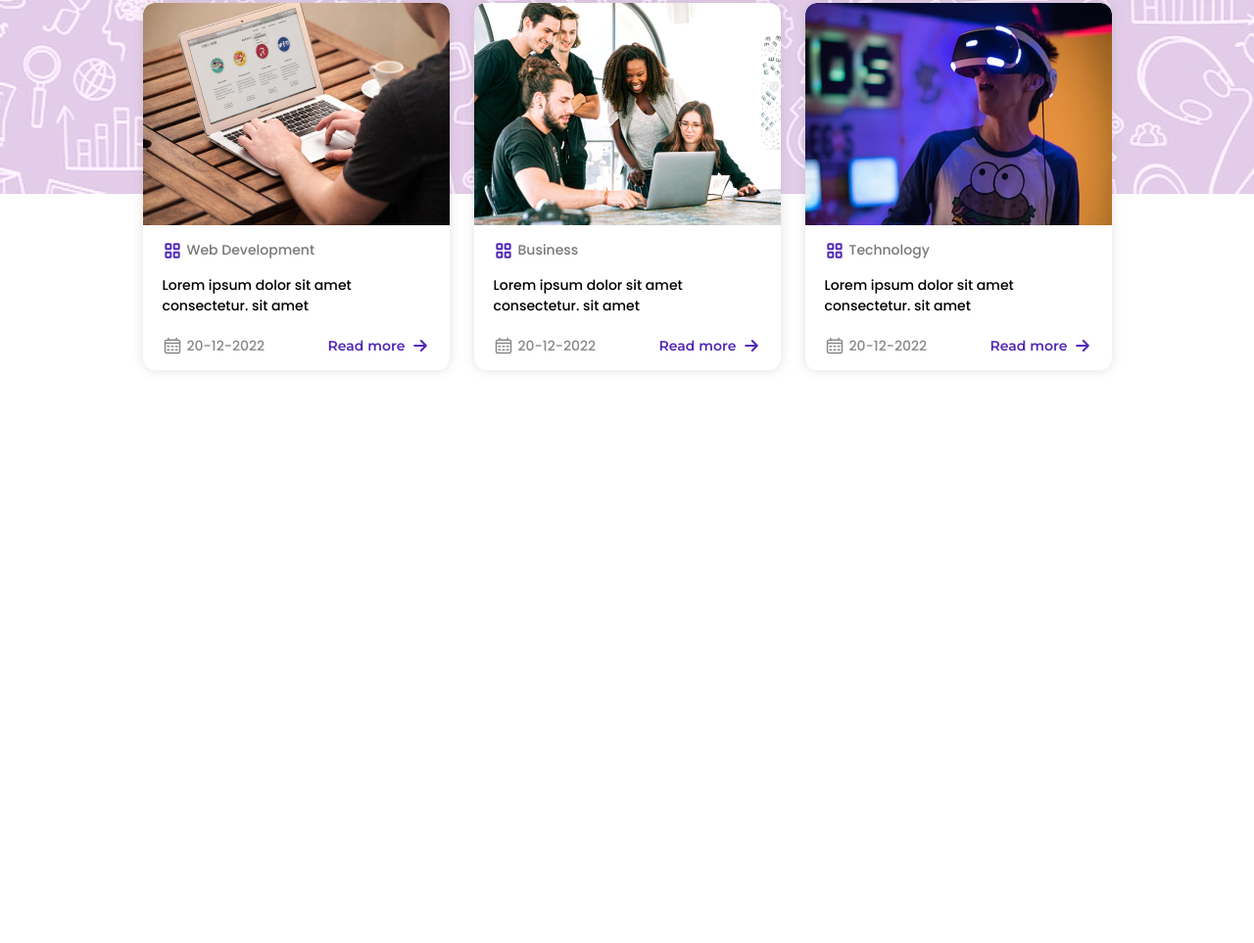
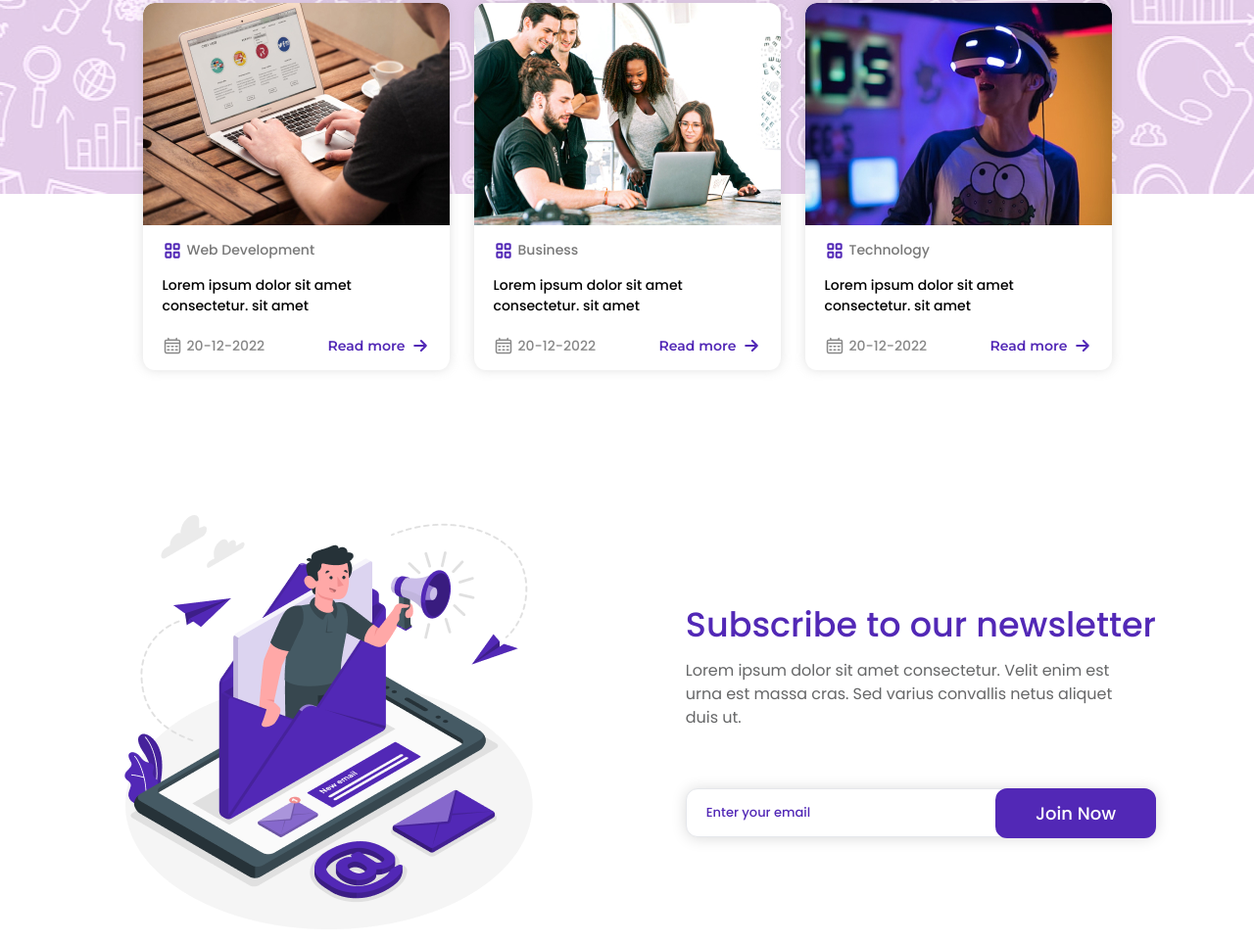
Before and after one commit to vostavhy/landing-tailwind-skills, a website built with Vite: page index.html in a window 1280 px wide. Shown: the part 4708-5671 px from the top of the page at 98% size. Before the commit the page ends 5166 px from the top, so only its background shows below. Built offline with nearby package versions, Linux system fonts and the light colour scheme; files whose address does not match are found by name.

Commit message:
feat: implement subscription

```diff
--- a/index.html
+++ b/index.html
@@ -523,14 +523,16 @@
     <!--News-->
     <section class="pt-[120px] md:pt-[60px]">
       <div class="min-h-[375px] bg-[url('/images/news/bg-news.jpg')] bg-cover bg-center bg-no-repeat text-center">
-        <h2 class="mt-[30px] inline-block max-w-[365px]">Our Latest news & Article</h2>
+        <h2 class="mt-[30px] inline-block max-w-[365px] md:mt-[50px]">Our Latest news & Article</h2>
       </div>
       <!--News Cards-->
-      <div class="m-auto mb-20 mt-[-195px] flex max-w-[989px] justify-between">
+      <div
+        class="m-auto mt-[-195px] flex max-w-[989px] justify-between lg:gap-4 lg:px-5 md:flex-wrap md:justify-around"
+      >
         <!--Card-->
         <div class="max-w-[313px] overflow-hidden rounded-[12px] shadow-[0px_0px_11px_0px_#9999994D]">
           <div>
-            <img class="h-auto max-w-full" src="/images/news/news-1.jpg" alt="img" />
+            <img class="h-auto w-full max-w-full" src="/images/news/news-1.jpg" alt="img" />
           </div>
           <div class="px-5 py-[15px]">
             <div class="flex items-center">
@@ -610,5 +612,38 @@
         </div>
       </div>
     </section>
+
+    <!--Subscription-->
+    <section class="pt-[121px] sm:pt-14">
+      <div class="m-auto flex max-w-[1080px] items-center justify-between lg:px-5 md:flex-col-reverse sm:px-4">
+        <div class="max-w-[464px]">
+          <img class="max-w-full" src="/images/subscription/email.png" alt="img" />
+        </div>
+        <div class="max-w-[500px]">
+          <h2 class="text-left text-[35px] font-medium leading-[62px] text-[#5228B6] sm:text-[25px]">
+            Subscribe to our newsletter
+          </h2>
+          <p class="mt-1 max-w-[471px] text-[16px] font-normal leading-[24px] tracking-[-0.002em] text-[#666768]">
+            Lorem ipsum dolor sit amet consectetur. Velit enim est urna est massa cras. Sed varius convallis netus
+            aliquet duis ut.
+          </p>
+          <form class="mt-[60px]" action="">
+            <div class="relative flex items-center">
+              <input
+                class="h-[50px] w-[100%] rounded-[12px] border-[1px] px-5 text-[13px] font-medium leading-[22px] shadow-[0px_1px_15px_0px_#00000026] placeholder:text-[#5228B6] focus:outline-none"
+                type="email"
+                placeholder="Enter your email"
+              />
+              <button
+                class="absolute right-0 rounded-[12px] border-[2px] border-[#5228B6] bg-[#5228B6] px-[39px] py-[10px] text-[18px] font-medium leading-[27px] text-white transition hover:bg-[white] hover:text-[#5228B6] focus:outline-none"
+                type="submit"
+              >
+                Join Now
+              </button>
+            </div>
+          </form>
+        </div>
+      </div>
+    </section>
   </body>
 </html>
```
Also changed, not shown: public/images/subscription/email.png (added).
